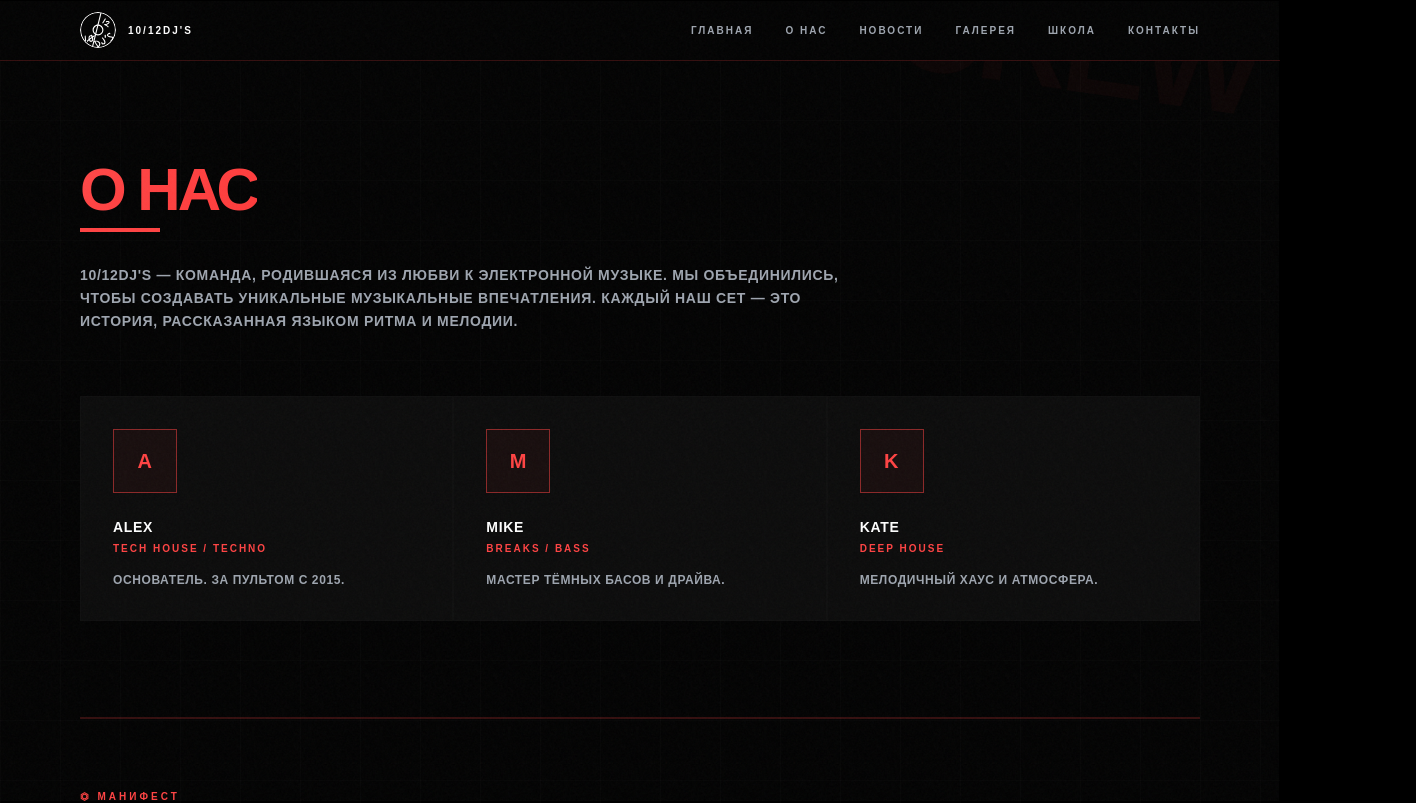
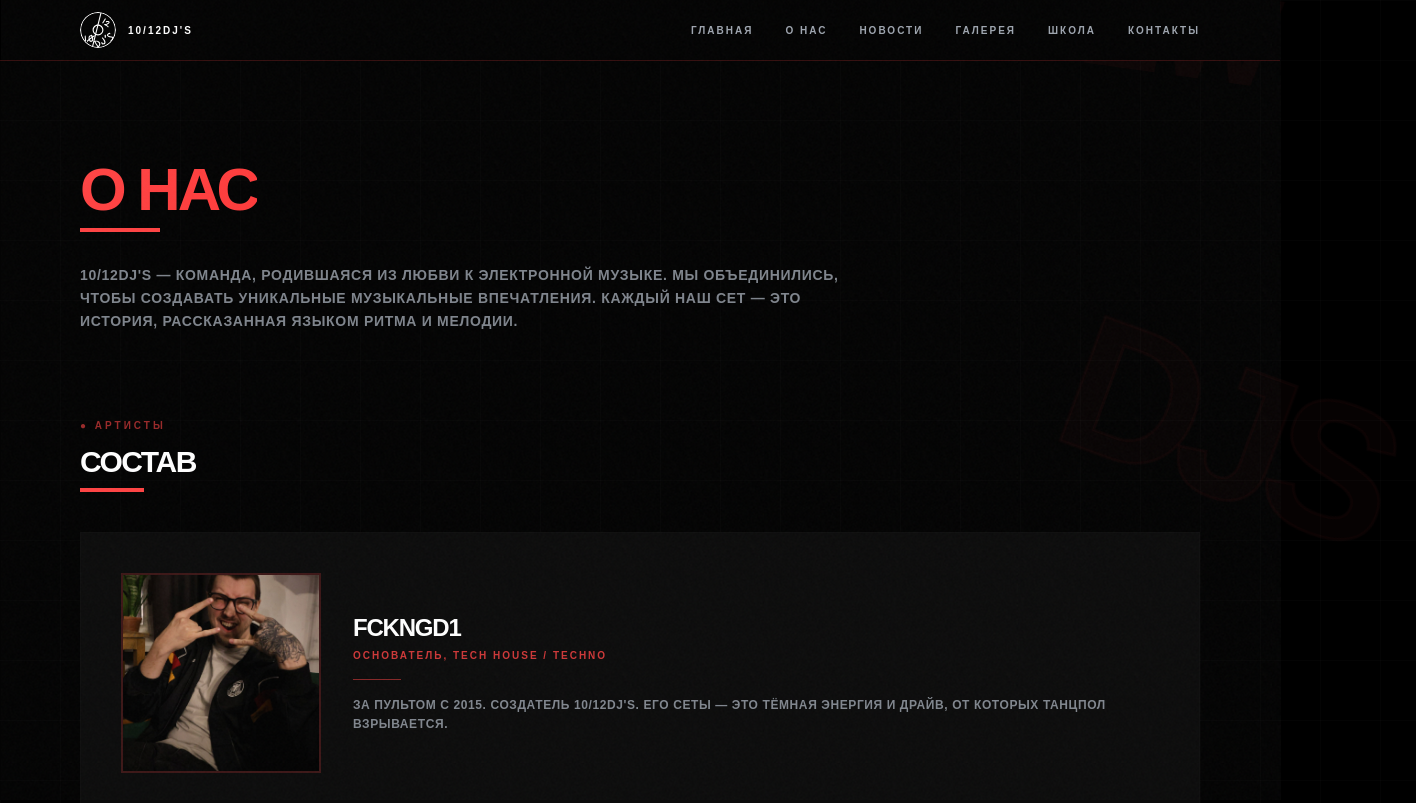
Before and after one commit to Alexander-Golomonosov/10-12djs-website, a Next.js app: page /about in a window 1280 px wide. Shown: the top 803 px of the page, 1416 px wide, since content can reach past the window. Built offline with nearby package versions, Linux system fonts and the light colour scheme; a web font is replaced by a local one.

Commit message:
Add artist profile: fckngd1

```diff
--- a/src/app/about/page.tsx
+++ b/src/app/about/page.tsx
@@ -1,42 +1,71 @@
 import type { Metadata } from "next";
+import Image from "next/image";
 
 export const metadata: Metadata = {
   title: "О НАС | 10/12DJ'S",
 };
 
-const team = [
-  { name: "ALEX", role: "TECH HOUSE / TECHNO", bio: "ОСНОВАТЕЛЬ. ЗА ПУЛЬТОМ С 2015." },
-  { name: "MIKE", role: "BREAKS / BASS", bio: "МАСТЕР ТЁМНЫХ БАСОВ И ДРАЙВА." },
-  { name: "KATE", role: "DEEP HOUSE", bio: "МЕЛОДИЧНЫЙ ХАУС И АТМОСФЕРА." },
+const artists = [
+  {
+    nick: "FCKNGD1",
+    role: "ОСНОВАТЕЛЬ, TECH HOUSE / TECHNO",
+    bio: "ЗА ПУЛЬТОМ С 2015. СОЗДАТЕЛЬ 10/12DJ'S. ЕГО СЕТЫ — ЭТО ТЁМНАЯ ЭНЕРГИЯ И ДРАЙВ, ОТ КОТОРЫХ ТАНЦПОЛ ВЗРЫВАЕТСЯ.",
+    photo: "/artists/fckngd1.jpg",
+  },
 ];
 
 export default function About() {
   return (
     <div className="relative mx-auto max-w-6xl px-4 py-24">
-      <span className="graffiti-tag -top-20 -right-10 rotate-[8deg]">CREW</span>
-      <span className="graffiti-tag-light bottom-40 -left-24 rotate-[-15deg]">FAMILY</span>
+      <span className="graffiti-tag" style={{ top: '-8%', right: '-5%', rotate: '8deg' }}>CREW</span>
+      <span className="graffiti-tag-light" style={{ bottom: '30%', left: '-10%', rotate: '-15deg', animationDelay: '-4s' }}>FAMILY</span>
+      <span className="graffiti-tag-solid" style={{ top: '20%', right: '-15%', rotate: '20deg' }}>DJS</span>
+
       <h1 className="text-5xl font-black tracking-tighter sm:text-6xl">
         <span className="gradient-text">О НАС</span>
       </h1>
       <div className="mt-2 h-1 w-20 bg-accent" />
-      <p className="mt-8 max-w-3xl text-xs font-semibold leading-relaxed tracking-wider text-muted sm:text-sm">
+      <p className="mt-8 max-w-3xl text-xs font-semibold leading-relaxed tracking-wider text-muted/80 sm:text-sm">
         10/12DJ&apos;S — КОМАНДА, РОДИВШАЯСЯ ИЗ ЛЮБВИ К ЭЛЕКТРОННОЙ МУЗЫКЕ.
         МЫ ОБЪЕДИНИЛИСЬ, ЧТОБЫ СОЗДАВАТЬ УНИКАЛЬНЫЕ МУЗЫКАЛЬНЫЕ ВПЕЧАТЛЕНИЯ.
         КАЖДЫЙ НАШ СЕТ — ЭТО ИСТОРИЯ, РАССКАЗАННАЯ ЯЗЫКОМ РИТМА И МЕЛОДИИ.
       </p>
 
-      <div className="mt-16 grid gap-0 sm:grid-cols-2 lg:grid-cols-3">
-        {team.map((member) => (
+      <div className="mt-20">
+        <span className="text-[10px] font-bold tracking-[0.3em] text-accent/60">● АРТИСТЫ</span>
+        <h2 className="mt-2 text-3xl font-black tracking-tighter">СОСТАВ</h2>
+        <div className="mt-2 h-1 w-16 bg-accent" />
+      </div>
+
+      <div className="mt-10 grid gap-8">
+        {artists.map((a) => (
           <div
-            key={member.name}
-            className="border border-border/20 bg-card p-8 transition-all hover:border-accent/40"
+            key={a.nick}
+            className="group grid gap-8 border border-border/20 bg-card p-6 transition-all hover:border-accent/30 sm:grid-cols-[200px_1fr] sm:p-10"
           >
-            <div className="mb-6 flex h-16 w-16 items-center justify-center border border-accent/50 bg-accent/5 text-xl font-black text-accent">
-              {member.name[0]}
+            <div className="relative aspect-square overflow-hidden border-2 border-accent/20">
+              <Image
+                src={a.photo}
+                alt={a.nick}
+                width={400}
+                height={400}
+                className="h-full w-full object-cover transition-all duration-500 group-hover:scale-105"
+              />
             </div>
-            <h3 className="text-sm font-bold tracking-wider">{member.name}</h3>
-            <p className="mt-1 text-[10px] font-semibold tracking-[0.2em] text-accent">{member.role}</p>
-            <p className="mt-4 text-xs font-semibold tracking-wider text-muted">{member.bio}</p>
+            <div className="flex flex-col justify-center">
+              <div className="flex items-center gap-4">
+                <h3 className="text-2xl font-black tracking-tighter transition-colors group-hover:text-accent">
+                  {a.nick}
+                </h3>
+              </div>
+              <p className="mt-1 text-[10px] font-semibold tracking-[0.2em] text-accent/80">
+                {a.role}
+              </p>
+              <div className="mt-4 h-px w-12 bg-accent/50" />
+              <p className="mt-4 text-xs font-semibold leading-relaxed tracking-wider text-muted/80">
+                {a.bio}
+              </p>
+            </div>
           </div>
         ))}
       </div>
@@ -48,7 +77,7 @@ export default function About() {
           <span className="gradient-text">АНДЕГРАУНД СЦЕНЫ</span>
         </h2>
         <div className="mt-4 h-1 w-16 bg-accent" />
-        <div className="mt-8 max-w-4xl space-y-4 text-xs font-semibold leading-relaxed tracking-wider text-muted sm:text-sm">
+        <div className="mt-8 max-w-4xl space-y-4 text-xs font-semibold leading-relaxed tracking-wider text-muted/80 sm:text-sm">
           <p>
             МЫ ХОТИМ ИГРАТЬ МУЗЫКУ НЕ ДЛЯ НАРКОМАНОВ.
             МЫ ХОТИМ ПРИВЛЕЧЬ НОВУЮ АУДИТОРИЮ, ПОКАЗАТЬ, ЧТО АНДЕГРАУНД —
```
Also changed, not shown: public/artists/fckngd1.jpg (added).
